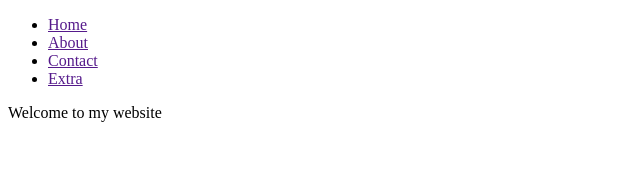
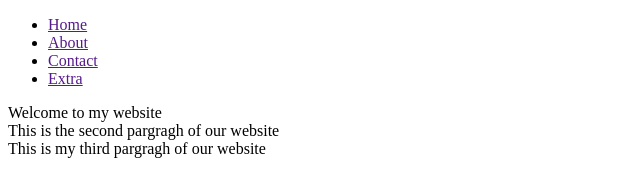
Before and after one commit to tsola2002/sunshine, a plain HTML site: page index.html in a window 1280 px wide. Shown: the whole page, without its empty margins (0-640 px from the left). Drawn offline with Linux system fonts and the light colour scheme.

Commit message:
Included a Third Paragragh

```diff
--- a/index.html
+++ b/index.html
@@ -19,5 +19,13 @@
         Welcome to my website
     </div>
 
+    <div>
+        This is the second pargragh of our website
+    </div>
+
+    <div>
+        This is my third pargragh of our website
+    </div>
+
 </body>
 </html>
```
